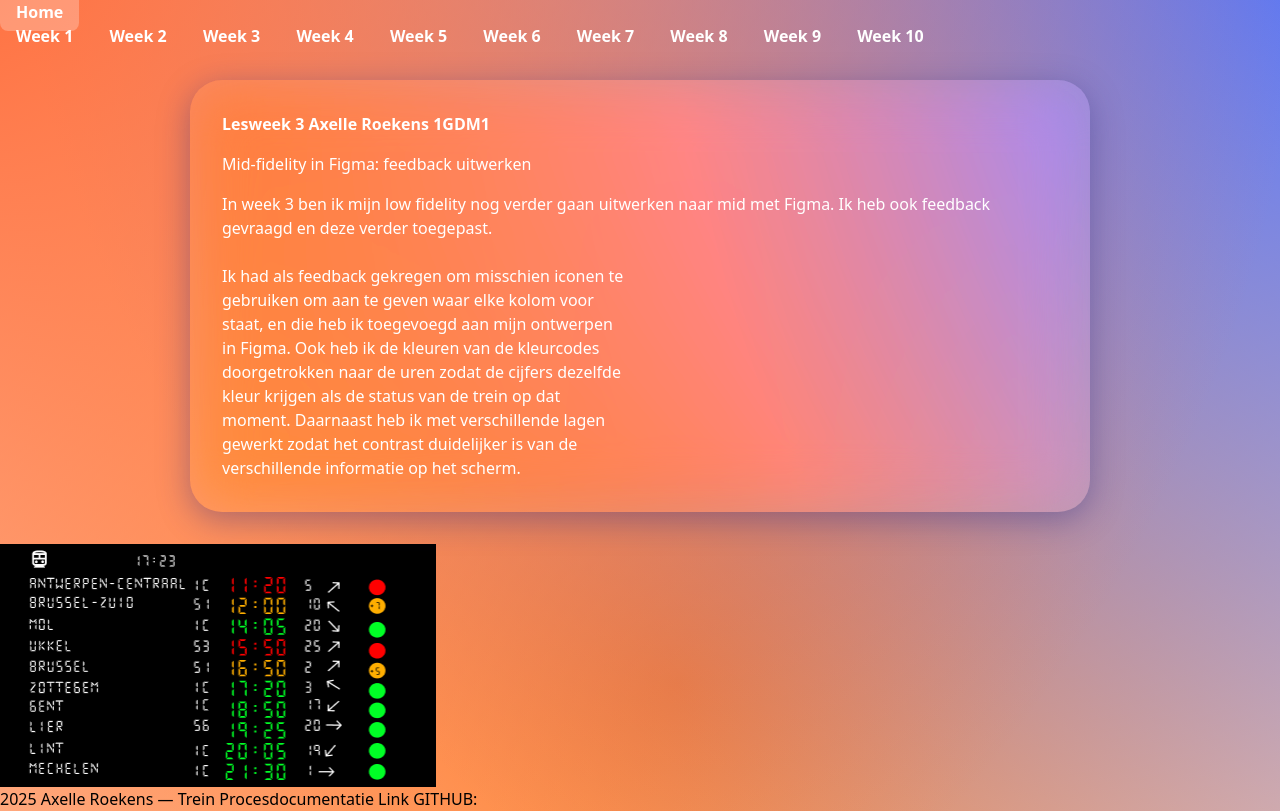
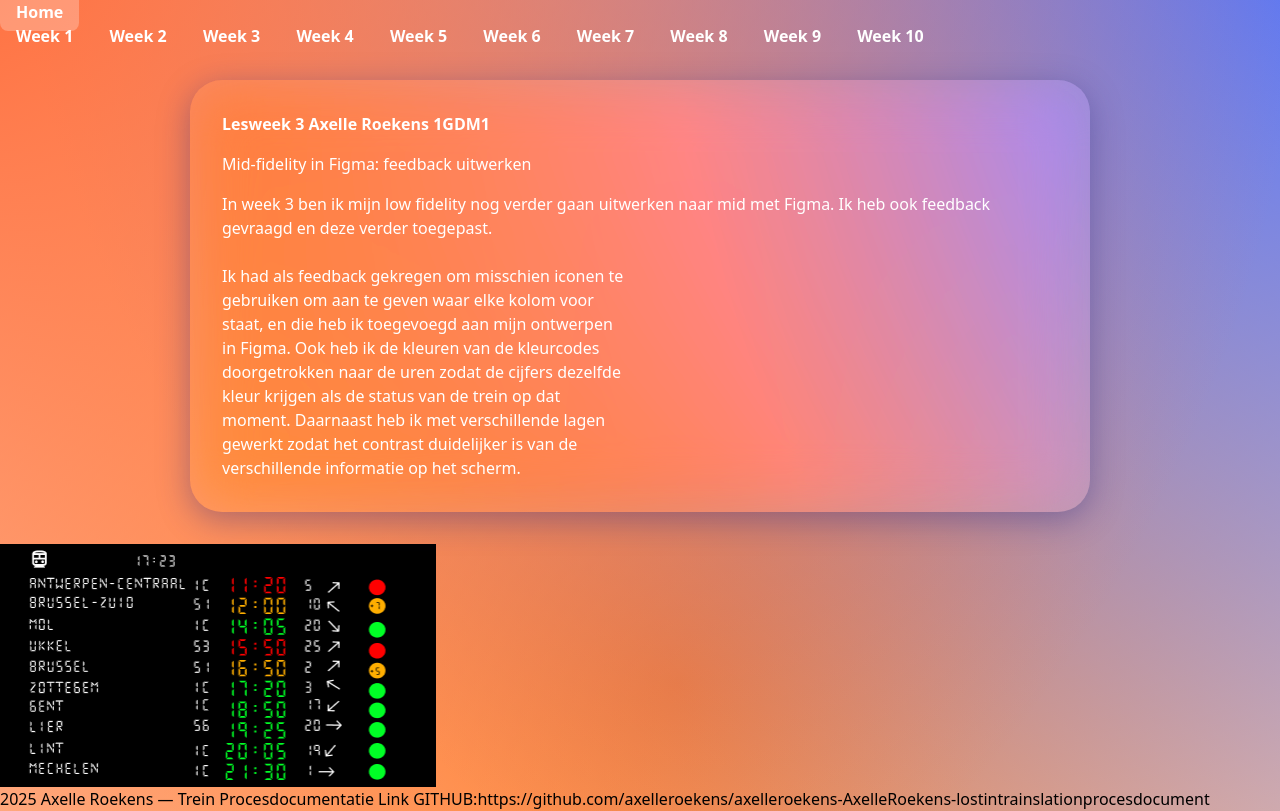
Before and after one commit to axelleroekens/axelleroekens-AxelleRoekens-lostintrainslationprocesdocument, a website: page week3.html in a window 1280 px wide. Drawn offline with Linux system fonts and the light colour scheme.

Commit message:
Update week3.html

```diff
--- a/week3.html
+++ b/week3.html
@@ -130,5 +130,5 @@
 </body>
 </html>
 <footer class="w-full mt-20 py-10 bg-white bg-opacity-10 backdrop-blur-md text-center text-white text-sm">
-  <p>2025 Axelle Roekens — Trein Procesdocumentatie Link GITHUB:</p>
+  <p>2025 Axelle Roekens — Trein Procesdocumentatie Link GITHUB:https://github.com/axelleroekens/axelleroekens-AxelleRoekens-lostintrainslationprocesdocument</p>
 </footer>
```
